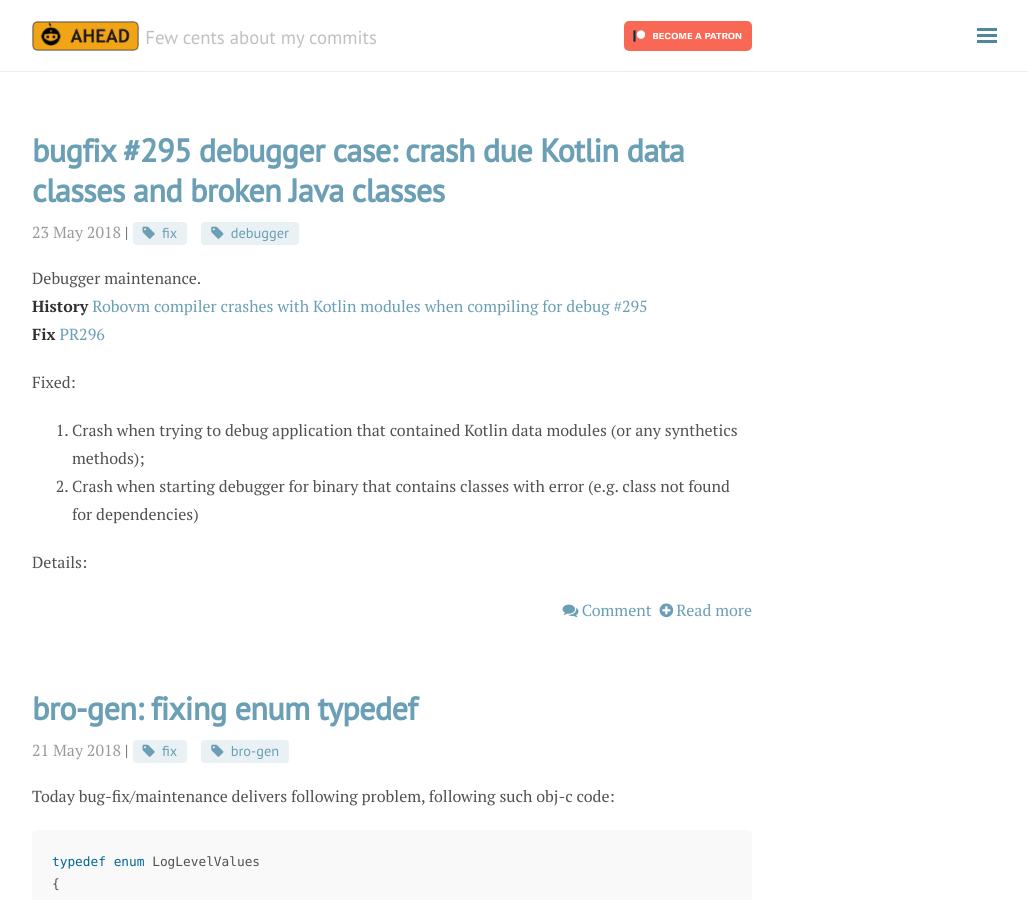
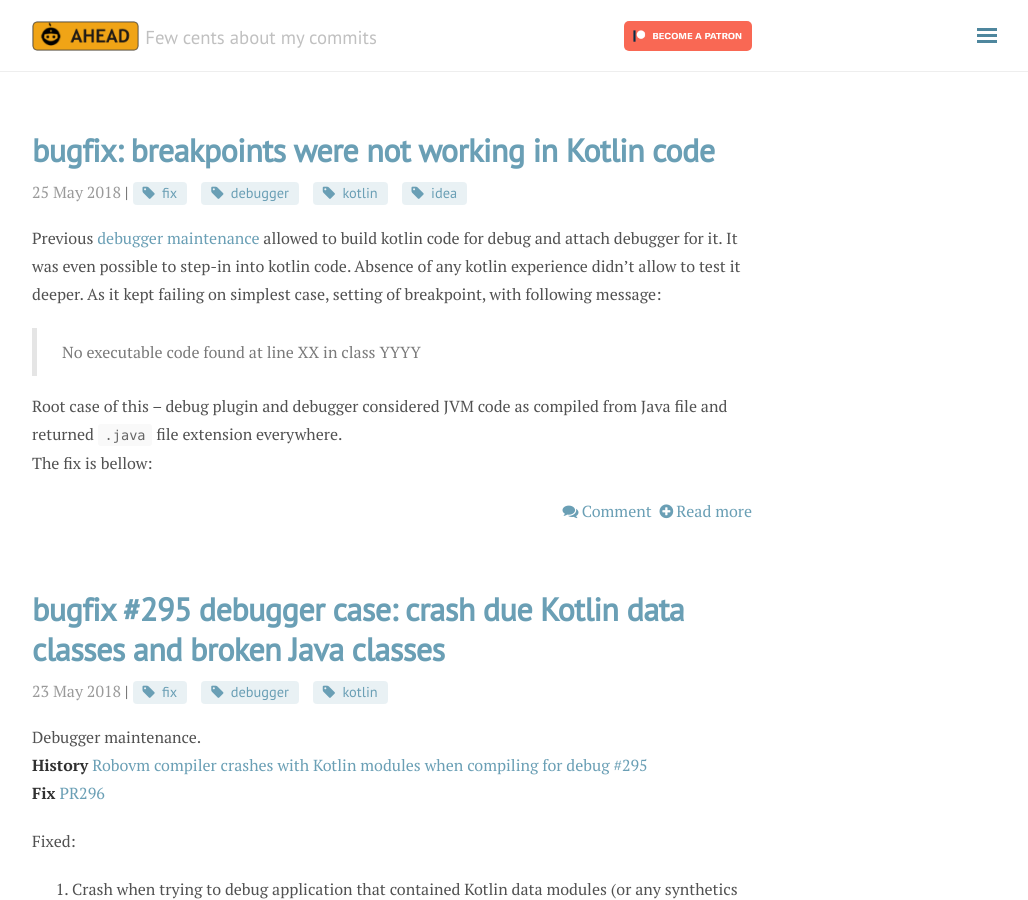
Before and after one commit to dkimitsa/dkimitsa.github.io, a Jekyll site: the page built from index.html, in a window 1280 px wide and 900 px high. Shown: the whole window, without its empty margins (248-1276 px from the left). Built offline with Jekyll 4.4.1, drawn with Linux system fonts in a browser that asks for light colours; nearby versions of some CDN libraries; the list of posts is cut into pages by our own code; comment, search, counter and statistics services are not loaded; some of the changed text lies outside the part shown.

Commit message:
new post: another fix for kotlin under debugger

```diff
--- a/_posts/2018-05-23-fix295-crashes-kotlin-debugger.md
+++ b/_posts/2018-05-23-fix295-crashes-kotlin-debugger.md
@@ -1,7 +1,7 @@
 ---
 layout: post
 title: 'bugfix #295 debugger case: crash due Kotlin data classes and broken Java classes'
-tags: [fix, debugger]
+tags: [fix, debugger, kotlin]
 ---
 Debugger maintenance.
 **History** [Robovm compiler crashes with Kotlin modules when compiling for debug  #295](https://github.com/MobiVM/robovm/issues/295)
--- /dev/null
+++ b/_posts/2018-05-25-fixing-debugger-kotlin-case.md
@@ -0,0 +1,20 @@
+---
+layout: post
+title: 'bugfix: breakpoints were not working in Kotlin code'
+tags: [fix, debugger, kotlin, idea]
+---
+Previous [debugger maintenance]({{ site.baseurl }}{% post_url 2018-05-23-fix295-crashes-kotlin-debugger %}) allowed to build kotlin code for debug and attach debugger for it. It was even possible to step-in into kotlin code. Absence of any kotlin experience didn't allow to test it deeper. As it kept failing on simplest case, setting of breakpoint, with following message:
+> No executable code found at line XX in class YYYY
+
+Root case of this -- debug plugin and debugger considered JVM code as compiled from Java file and returned `.java` file extension everywhere.
+The fix is bellow:
+<!-- more -->
+## Root case
+JDWP `ReferenceType(2).SourceFile(7)` request hander in debugger had no information about source file for class and was building it from class name as bellow:
+> filename = class_name + .java
+
+This caused `Idea` to consider things wrong and show `No executable code found at ...` The fix is to return valid file name but at this point debugger had no information for source file name.
+
+## Extending debug information
+Solution is to extend existing debug information payload with class source name. This information is available from `soot` during compilation time. Once valid file name returned by `ReferenceType(2).SourceFile(7)` issue is gone.
+Check details in the [commit](https://github.com/MobiVM/robovm/pull/297/commits/b87fbabd80a67c790f7a0d7bf44c8486730351b5)
```
